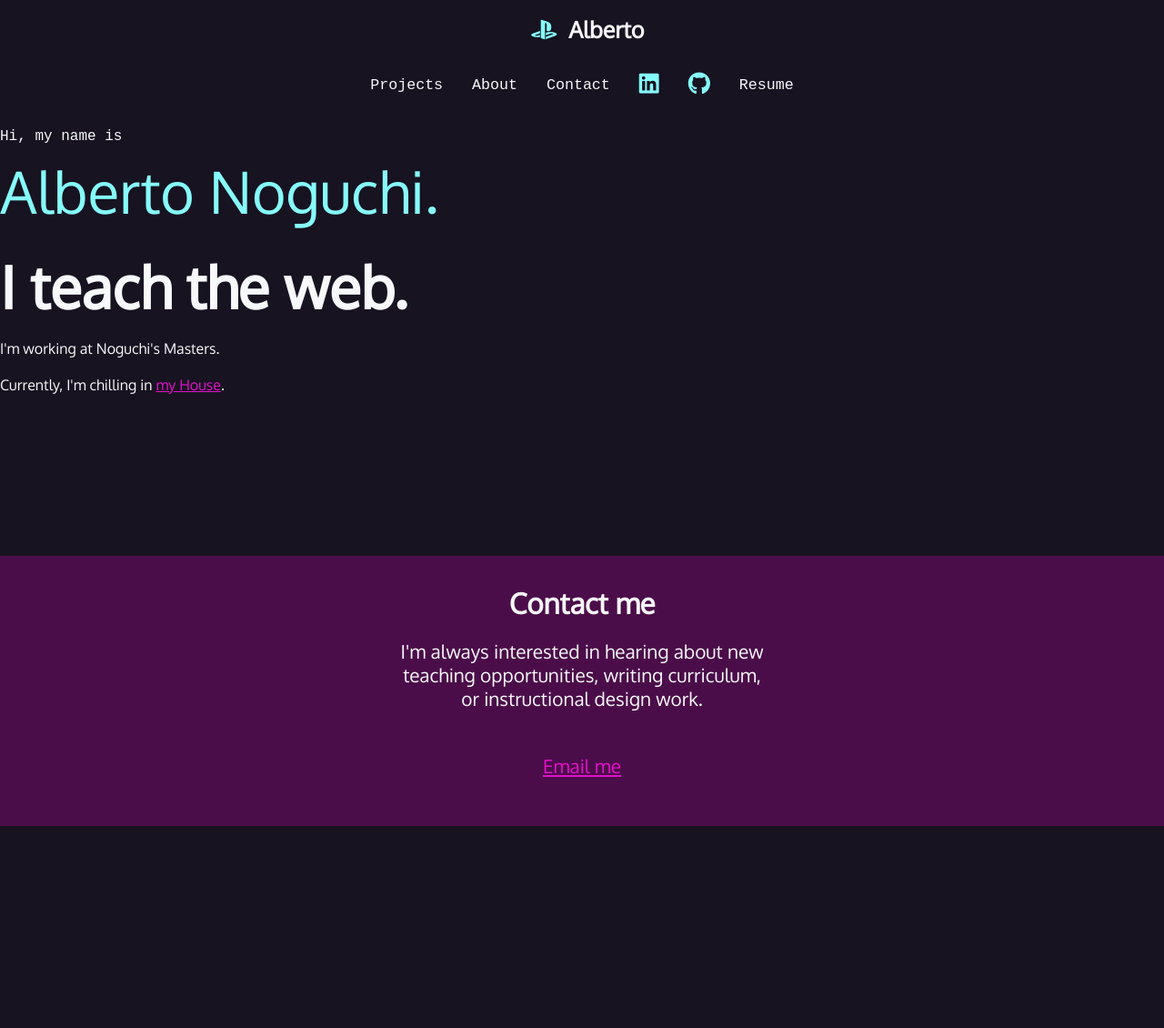
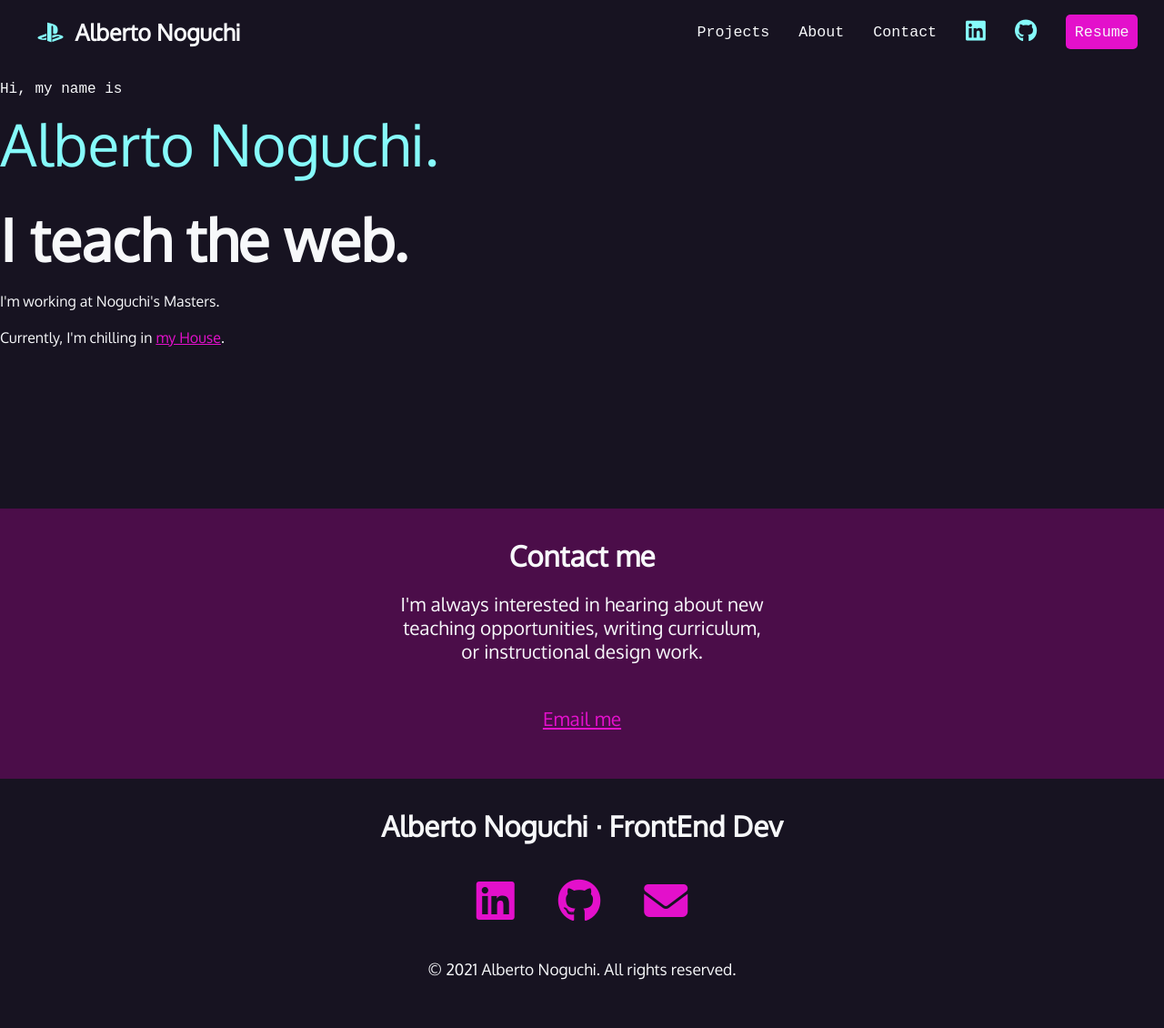
Before and after one commit to anoguchi/beginner, a plain HTML site: page CSS/app/index.html in a window 1280 px wide. Shown: the whole page at 91% size. Before the commit the page ends 908 px from the top, so only its background shows below. Drawn offline with Linux system fonts and the light colour scheme; a web font is replaced by a local one.

Commit message:
add: css additional styles section

```diff
--- a/CSS/app/index.html
+++ b/CSS/app/index.html
@@ -23,7 +23,7 @@
         <li>
           <h1>
             <a href="index.html"
-              ><span class="fa-brands fa-playstation"></span></i><span>Alberto</span></a
+              ><span class="fa-brands fa-playstation"></span></i><span>Alberto Noguchi</span></a
             >
           </h1>
         </li>
@@ -42,7 +42,7 @@
             ><span class="sr-only">Github</span></a
           >
         </li>
-        <li><a href="#">Resume</a></li>
+        <li><a class="button" href="#">Resume</a></li>
       </ul>
     </nav>
     <section id="intro">
@@ -63,5 +63,29 @@
         <p><a href="#">Email me</a></p>
       </div>
     </section>
+    <footer>
+      <h2>Alberto Noguchi &middot; FrontEnd Dev</h2>
+      <ul>
+        <li>
+          <a href="#"
+            ><span class="fa-brands fa-linkedin" aria-hidden="true"></span
+            ><span class="sr-only">Linkedin</span></a
+          >
+        </li>
+        <li>
+          <a href="#"
+            ><span class="fa-brands fa-github" aria-hidden="true"></span
+            ><span class="sr-only">Github</span></a
+          >
+        </li>
+        <li>
+          <a href="#"
+            ><span class="fa-solid fa-envelope" aria-hidden="true"></span
+            ><span class="sr-only">Contact</span></a
+          >
+        </li>
+      </ul>
+      <p><small>&copy; 2021 Alberto Noguchi. All rights reserved.</small></p>
+    </footer>
   </body>
 </html>
--- a/CSS/app/style.css
+++ b/CSS/app/style.css
@@ -96,6 +96,16 @@ nav a:hover,
 nav [class*="fa-"]:hover {
   color: var(--magenta);
 }
+.button {
+  background-color: var(--magenta);
+  padding: 0.6rem;
+  border-radius: 5px;
+}
+
+.button:hover {
+  color: var(--white);
+  background-color: var(--hotmag);
+}
 
 /* intro styles */
 #intro {
@@ -139,3 +149,33 @@ nav [class*="fa-"]:hover {
 #contact p:last-child {
   margin-top: 3rem;
 }
+
+/* footer styles */
+footer {
+  padding: 2rem;
+  text-align: center;
+}
+
+footer ul {
+  list-style-type: none;
+  padding: 0;
+  display: flex;
+  flex-flow: row wrap;
+  justify-content: center;
+  margin: 2rem 0;
+  gap: 3rem;
+  font-size: 3rem;
+}
+
+/* responsive styles */
+@media (min-width: 850px) {
+  nav {
+    max-width: 98vw;
+    margin: 0 auto;
+  }
+  nav li:first-child {
+    flex-basis: auto;
+    text-align: left;
+    margin-right: auto;
+  }
+}
```
